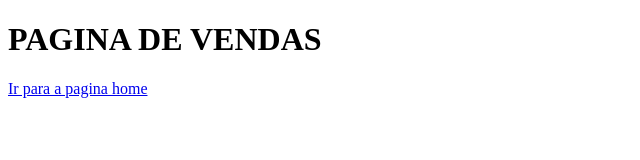
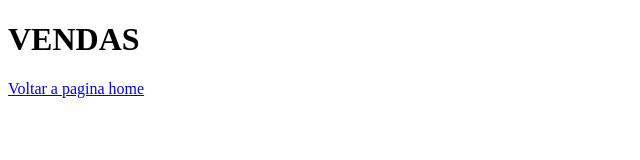
Before and after one commit to Leleco1998/aulaGitHub, a plain HTML site: page vendas.html in a window 1280 px wide. Shown: the whole page, without its empty margins (0-640 px from the left). Drawn offline with Linux system fonts and the light colour scheme.

Commit message:
JS add e altered VENDAS
Criado pagina JavaScript e alterado link na pagina Vendas de retorno a pagina Home.

```diff
--- /dev/null
+++ b/javaScript.js
@@ -0,0 +1 @@
+//Criado pagina JS
--- a/vendas.html
+++ b/vendas.html
@@ -7,8 +7,8 @@
     <title>VENDAS</title>
 </head>
 <body>
-    <h1>PAGINA DE VENDAS</h1>
-        <a href="index.html">Ir para a pagina home</a>
+    <h1>VENDAS</h1>
+        <a href="index.html">Voltar a pagina home</a>
 
 
 </body>
```
